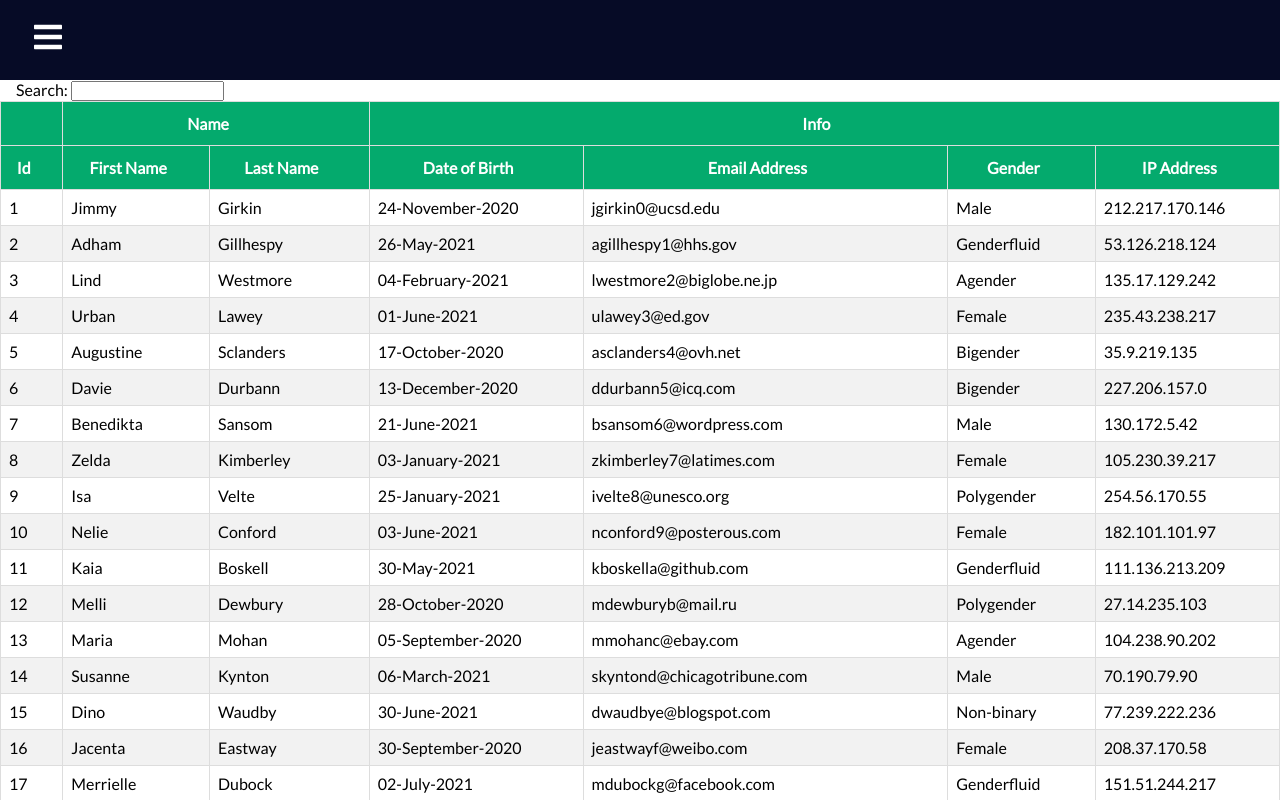
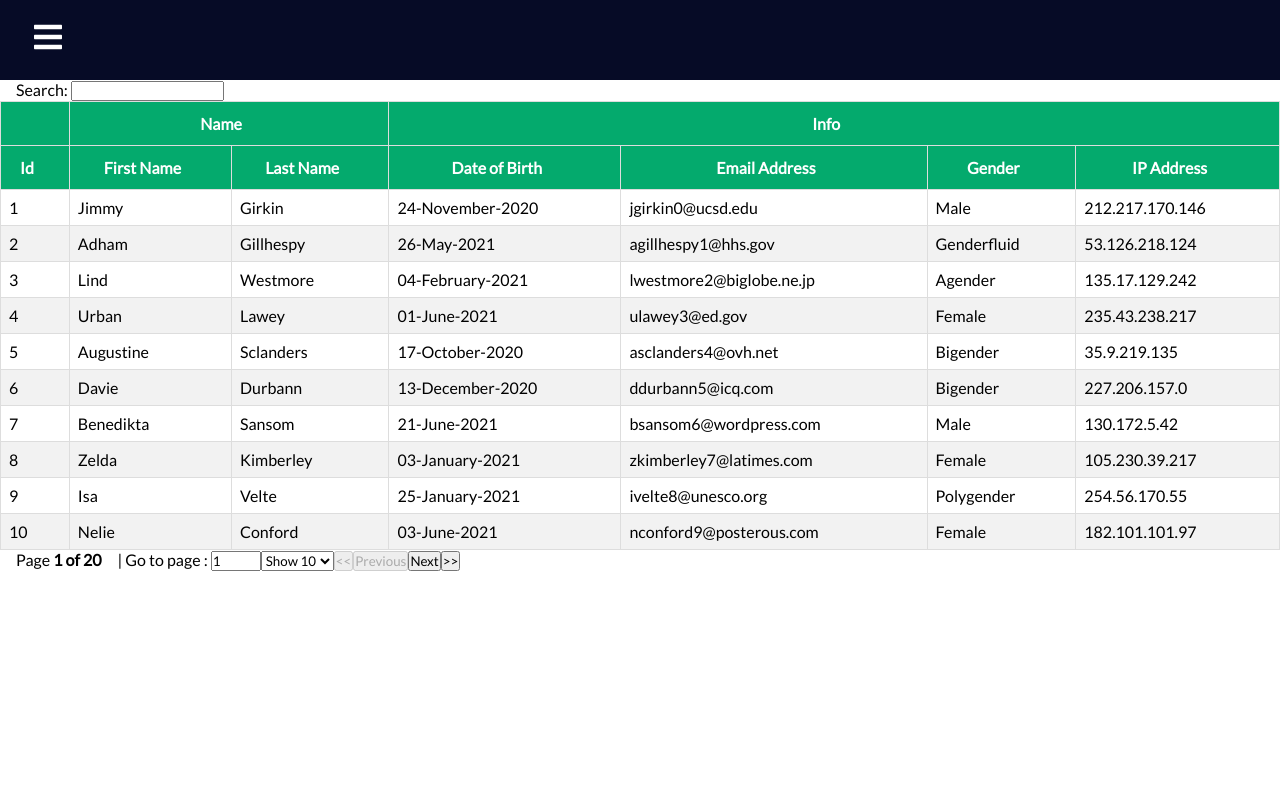
Before and after one commit to ryanchandrakusuma/AppKasir, a React (Create React App) app: page /products in a window 1280 px wide. Shown: the top 800 px of the page. Built offline with nearby package versions, Linux system fonts and the light colour scheme.

Commit message:
Add files via upload

```diff
--- /dev/null
+++ b/src/Components/PaginationTable.js
@@ -0,0 +1,114 @@
+import React, { useMemo } from 'react';
+import { useTable, useGlobalFilter, useSortBy, usePagination } from 'react-table';
+import MOCK_DATA from './MOCK_DATA.json';
+import { COLUMNS, GROUPED_COLUMNS } from './columns';
+import './table.css';
+import { GlobalFilter } from './GlobalFilter';
+
+export const PaginationTable = () => {
+
+    const columns = useMemo (() => GROUPED_COLUMNS, [])
+    // const columns = useMemo (() => COLUMNS, [])
+    const data = useMemo (() => MOCK_DATA, [])
+
+    const tableInstance = useTable({
+        columns,
+        data,
+        initialState: { pageIndex : 0 }
+    }, useGlobalFilter, useSortBy, usePagination)
+
+    const {
+        getTableProps,
+        getTableBodyProps,
+        headerGroups,
+        page,
+        nextPage,
+        previousPage,
+        canNextPage,
+        canPreviousPage,
+        pageOptions,
+        gotoPage,
+        pageCount,
+        setPageSize,
+        prepareRow,
+        state,
+        setGlobalFilter
+    } = tableInstance
+
+    const { globalFilter } = state
+    const { pageIndex, pageSize } = state
+
+    return (
+        <>
+        <GlobalFilter filter={globalFilter} setFilter={setGlobalFilter}/>
+        <table {...getTableProps()}>
+            <thead>
+                {headerGroups.map((headerGroup) => (
+                        <tr {...headerGroup.getHeaderGroupProps()}>
+                            {headerGroup.headers.map((column) => (
+                                    <th {...column.getHeaderProps(column.getSortByToggleProps())}>
+                                        {column.render('Header')}
+                                        <span>
+                                            {column.isSorted ? (column.isSortedDesc ? '^' : 'v') : ''}
+                                        </span>
+                                    </th>
+                                ))
+                            }
+                        </tr>
+                    ))
+                }
+            </thead>
+            <tbody {...getTableBodyProps()}>
+                {
+                    page.map(row => {
+                        prepareRow(row)
+                        return (
+                            <tr {...row.getRowProps()}>
+                                {
+                                    row.cells.map((cell) => {
+                                        return <td {...cell.getCellProps()}>{cell.render('Cell')}</td>
+                                    })
+                                }
+                            </tr>
+                        )
+                    })
+                }
+            </tbody>
+        </table>
+        <div>
+            <span>
+                Page{' '}
+                <strong>
+                    { pageIndex + 1 } of {pageOptions.length}
+                </strong>
+            </span>
+            <span>
+                | Go to page : {' '}
+                <input type='number' defaultValue={pageIndex + 1}
+                onChange={e => {
+                    const pageNumber = e.target.value ? Number(e.target.value) -1 : 0
+                    gotoPage(pageNumber)
+                }}
+                style={{width: '50px'}} />
+            </span>
+            <select value={pageSize} onChange = {e => setPageSize(Number(e.target.value))}>
+                {
+                    [10, 25, 50].map(pageSize => (
+                        <option key={pageSize} value={pageSize}>
+                            Show {pageSize}
+                        </option>
+                    ))
+                }
+            </select>
+            <button onClick={() => gotoPage(0)} disabled={!canPreviousPage}>{'<<'}</button>
+            <button onClick={() => previousPage()} disabled={!canPreviousPage}>
+                Previous
+            </button>
+            <button onClick={() => nextPage()} disabled={!canNextPage}>
+                Next
+            </button>
+            <button onClick={() => gotoPage(pageCount - 1)} disabled={!canNextPage}>{'>>'}</button>
+        </div>
+        </>
+    )
+}
--- a/src/Pages/Products.js
+++ b/src/Pages/Products.js
@@ -1,11 +1,10 @@
 import React from 'react';
-import { FilteringTable } from '../Components/FilteringTable';
-import { SortingTable } from '../Components/SortingTable';
+import { PaginationTable } from '../Components/PaginationTable';
 
 function Products() {
   return (
     <div>
-        <FilteringTable />
+        <PaginationTable />
     </div>
   );
 }
```
